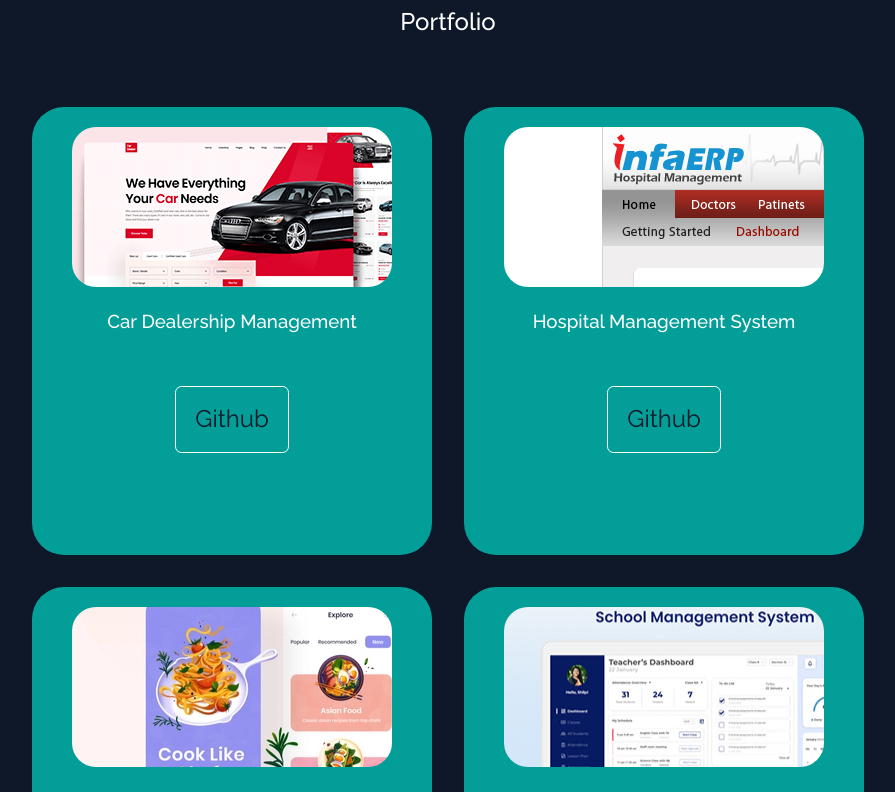
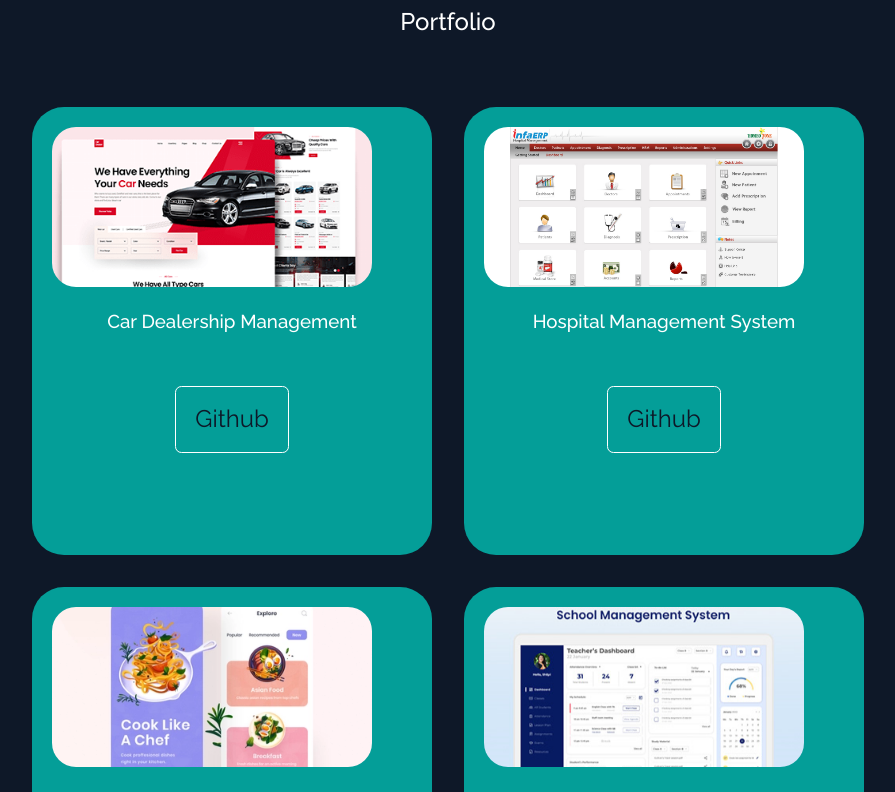
Before and after one commit to PeekMe01/real-portfolio-website-ralph-daher, a React (Create React App) app: page / in a window 1280 px wide. Shown: the part 4482-5274 px from the top of the page, without its empty margins (192-1087 px from the left). Built offline with nearby package versions, Linux system fonts and the light colour scheme; the HTML template or start-up script is replaced by a standard one.

Commit message:
Update portfolio.css

```diff
--- a/src/components/portfolio/portfolio.css
+++ b/src/components/portfolio/portfolio.css
@@ -34,10 +34,14 @@
 
 .portfolio__item-image {
     border-radius: 1.5rem;
-    overflow: hidden;
+    overflow:hidden;
     width: 20rem;
     height: 10rem;
-    align-self:center ;
+}
+
+.portfolio__item-image > img {
+    max-width: 100%;
+    max-height: 100%;
 }
 
 .portfolio__item h3 {
```
